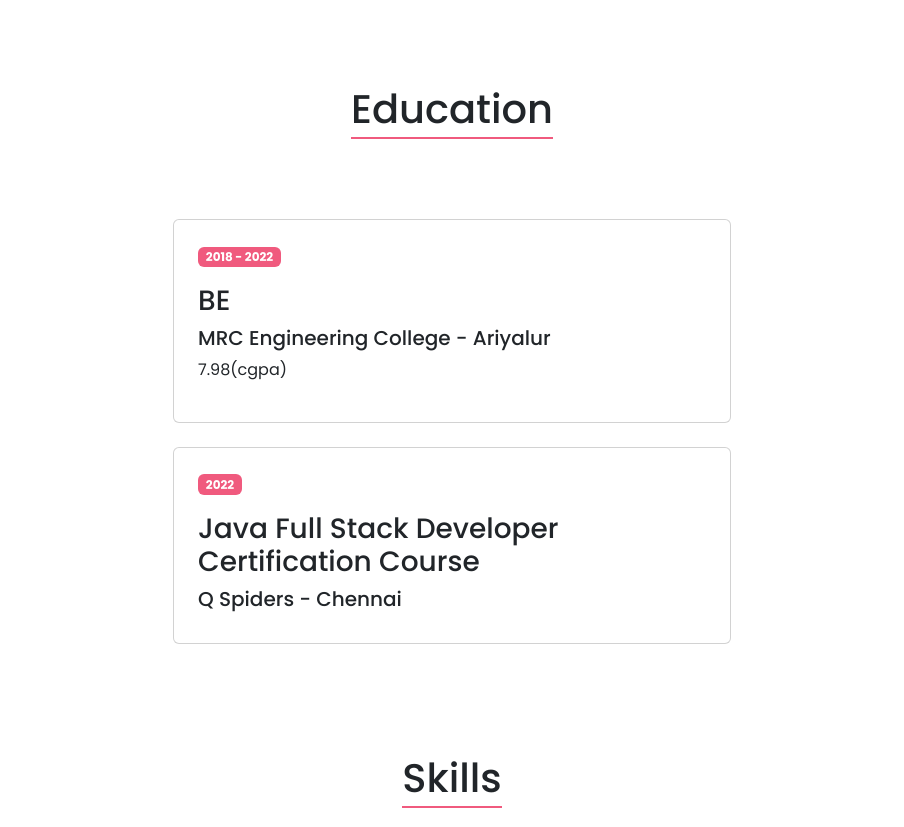
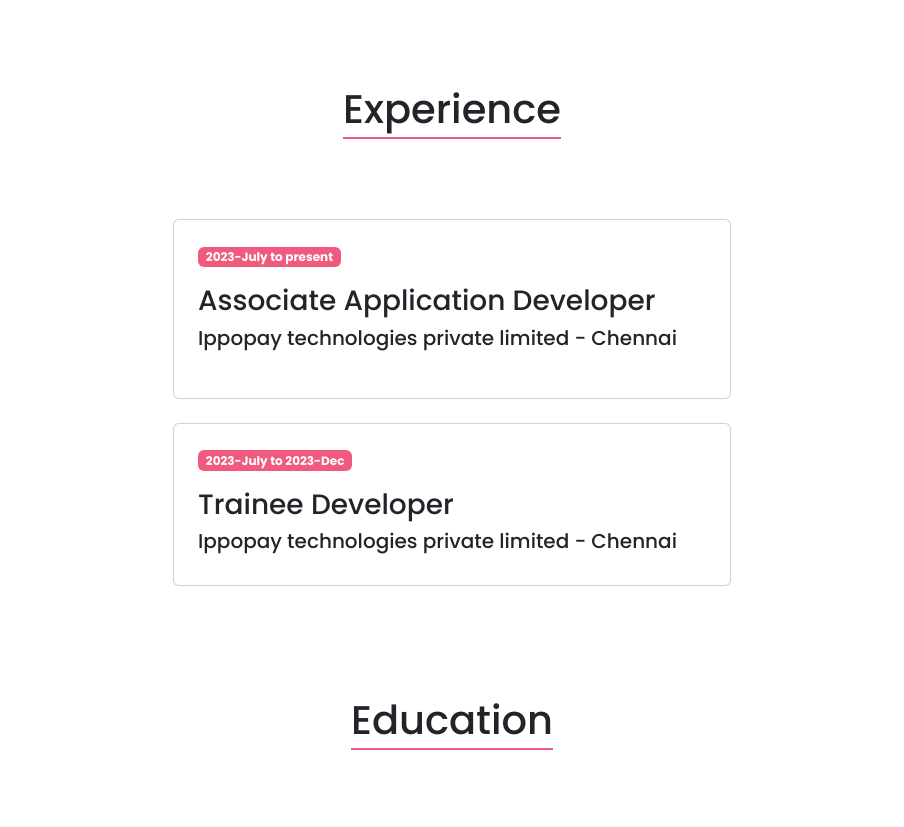
Before and after one commit to SivaDeveloper01/my-portfolio, a plain HTML site: page index.html in a window 1280 px wide. Shown: the part 1819-2646 px from the top of the page, without its empty margins (188-1092 px from the left). Drawn offline with nearby package versions, Linux system fonts and the light colour scheme.

Commit message:
Add files via upload

```diff
--- a/index.html
+++ b/index.html
@@ -81,7 +81,7 @@
         </div>
     </section>
     <section class="container" id="education-section">
-      <h1 class="text-center m-86px"><span class="theme-border">Education</span></h1>
+      <h1 class="text-center m-86px"><span class="theme-border">Experience</span></h1>
       <div class="d-flex flex-wrap flex-column align-items-center">
         <!-- <div class="col-12 col-sm-12 col-md-10 col-lg-6 card p-4 mb-4"> -->
           <!-- <p><span class="badge theme-bg-color">2019 - 2021</span></p>
@@ -96,15 +96,31 @@
           <p>66% - First Class With A+ Grade</p> -->
         <!-- </div> -->
         <div class="col-12 col-sm-12 col-md-10 col-lg-6 card p-4 mb-4">
+          <p><span class="badge theme-bg-color">2023-July to present</span></p>
+          <h3>Associate Application Developer</h3>
+          <h5>Ippopay technologies private limited - Chennai</h5>
+          <p></p>
+        </div>
+        <div class="col-12 col-sm-12 col-md-10 col-lg-6 card p-4 mb-4">
+          <p><span class="badge theme-bg-color">2023-July to 2023-Dec</span></p>
+          <h3>Trainee Developer</h3>
+          <h5>Ippopay technologies private limited - Chennai</h5>
+        </div>
+      </div>
+    </section>
+    <section class="container" id="education-section">
+      <h1 class="text-center m-86px"><span class="theme-border">Education</span></h1>
+      <div class="d-flex flex-wrap flex-column align-items-center">
+        <div class="col-12 col-sm-12 col-md-10 col-lg-6 card p-4 mb-4">
           <p><span class="badge theme-bg-color">2018 - 2022</span></p>
-          <h3>BE</h3>
-          <h5>MRC Engineering College - Ariyalur</h5>
-          <p>7.98(cgpa)</p>
+          <h3>Bachelor of Engineering (BE)</h3>
+          <h5>MRC Engineering College, Ariyalur</h5>
+          <p>CGPA: 7.98</p>
         </div>
         <div class="col-12 col-sm-12 col-md-10 col-lg-6 card p-4 mb-4">
           <p><span class="badge theme-bg-color">2022</span></p>
           <h3>Java Full Stack Developer Certification Course</h3>
-          <h5>Q Spiders - Chennai</h5>
+          <h5>Q Spiders, Chennai</h5>
         </div>
       </div>
     </section>
```
Also changed, not shown: 1 other file.
